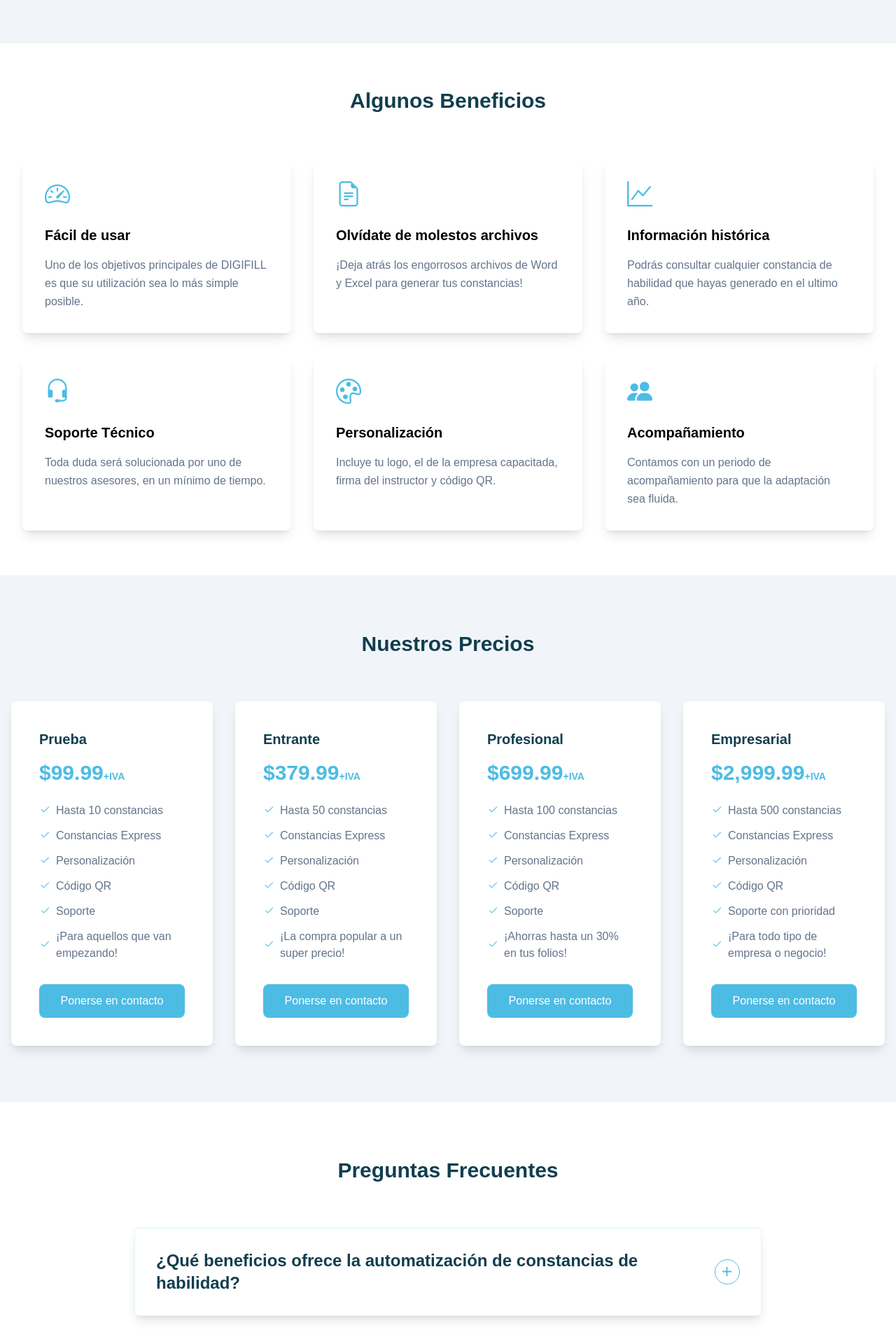
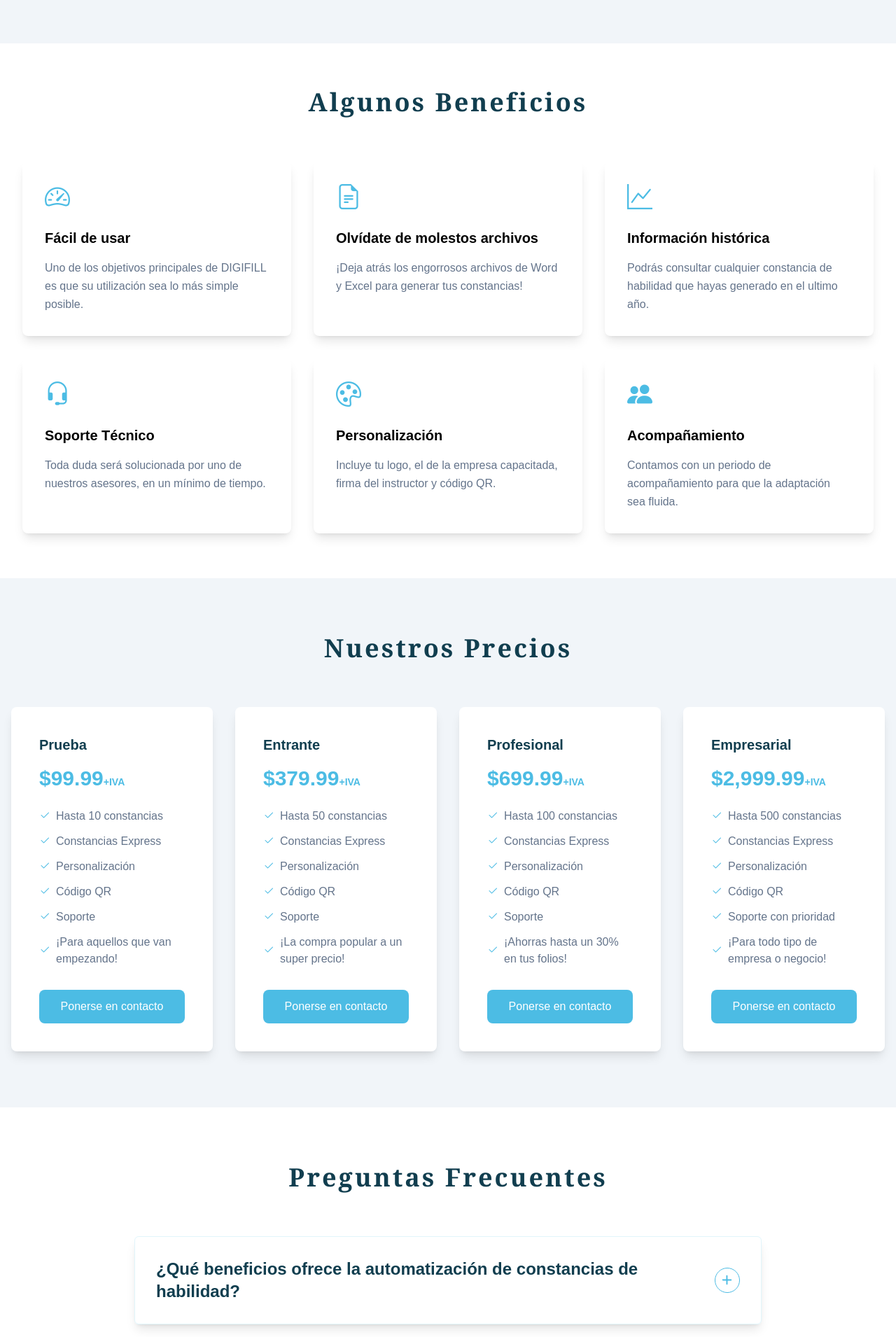
Before and after one commit to JoshuaDeveloper25/DC3-SEGURO, a Next.js app: page / in a window 1280 px wide. Shown: the part 1180-3090 px from the top of the page at 70% size. Built offline with nearby package versions, Linux system fonts and the light colour scheme.

Commit message:
font of titles sections changed to times new roman

```diff
--- a/src/app/globals.css
+++ b/src/app/globals.css
@@ -25,6 +25,12 @@ body {
 
 .Typewriter__cursor {
   animation: blink 1s steps(2, start) infinite;
+}
+
+/* Utilites */
+.font-times-new-roman {
+  font-family: Cambria, Cochin, Georgia, Times, 'Times New Roman', serif;
+  letter-spacing: 3px;
 }
 
 /* Custom variant for dark mode */
--- a/src/components/Home/Advantages/index.jsx
+++ b/src/components/Home/Advantages/index.jsx
@@ -19,7 +19,7 @@ const Advantages = () => {
               ease: "linear",
             }}
             viewport={{ once: true }}
-            className="text-3xl font-bold text-primary-9 dark:text-white mb-4"
+            className="md:text-4xl text-3xl font-bold text-primary-9 dark:text-white mb-4 font-times-new-roman"
           >
             Algunos Beneficios
           </motion.h2>
--- a/src/components/Home/Contact/index.jsx
+++ b/src/components/Home/Contact/index.jsx
@@ -20,7 +20,7 @@ const Contact = () => {
               ease: "linear",
             }}
             viewport={{ once: true }}
-            className="text-3xl font-bold text-primary-9 dark:text-white mb-4"
+            className="md:text-4xl text-3xl font-bold text-primary-9 dark:text-white mb-4 font-times-new-roman"
           >
             Contacto
           </motion.h2>
--- a/src/components/Home/FAQ/index.jsx
+++ b/src/components/Home/FAQ/index.jsx
@@ -29,7 +29,7 @@ const FAQ = () => {
               ease: "linear",
             }}
             viewport={{ once: true }}
-            className="text-3xl font-bold text-primary-9 dark:text-white mb-4"
+            className="md:text-4xl text-3xl font-bold text-primary-9 dark:text-white mb-4 font-times-new-roman"
           >
             Preguntas Frecuentes
           </motion.h2>
--- a/src/components/Home/Prices/index.jsx
+++ b/src/components/Home/Prices/index.jsx
@@ -22,7 +22,7 @@ const Prices = () => {
               ease: "linear",
             }}
             viewport={{ once: true }}
-            className="text-3xl font-bold text-primary-9 dark:text-white mb-4"
+            className="md:text-4xl text-3xl font-bold text-primary-9 dark:text-white mb-4 font-times-new-roman"
           >
             Nuestros Precios
           </motion.h2>
```
